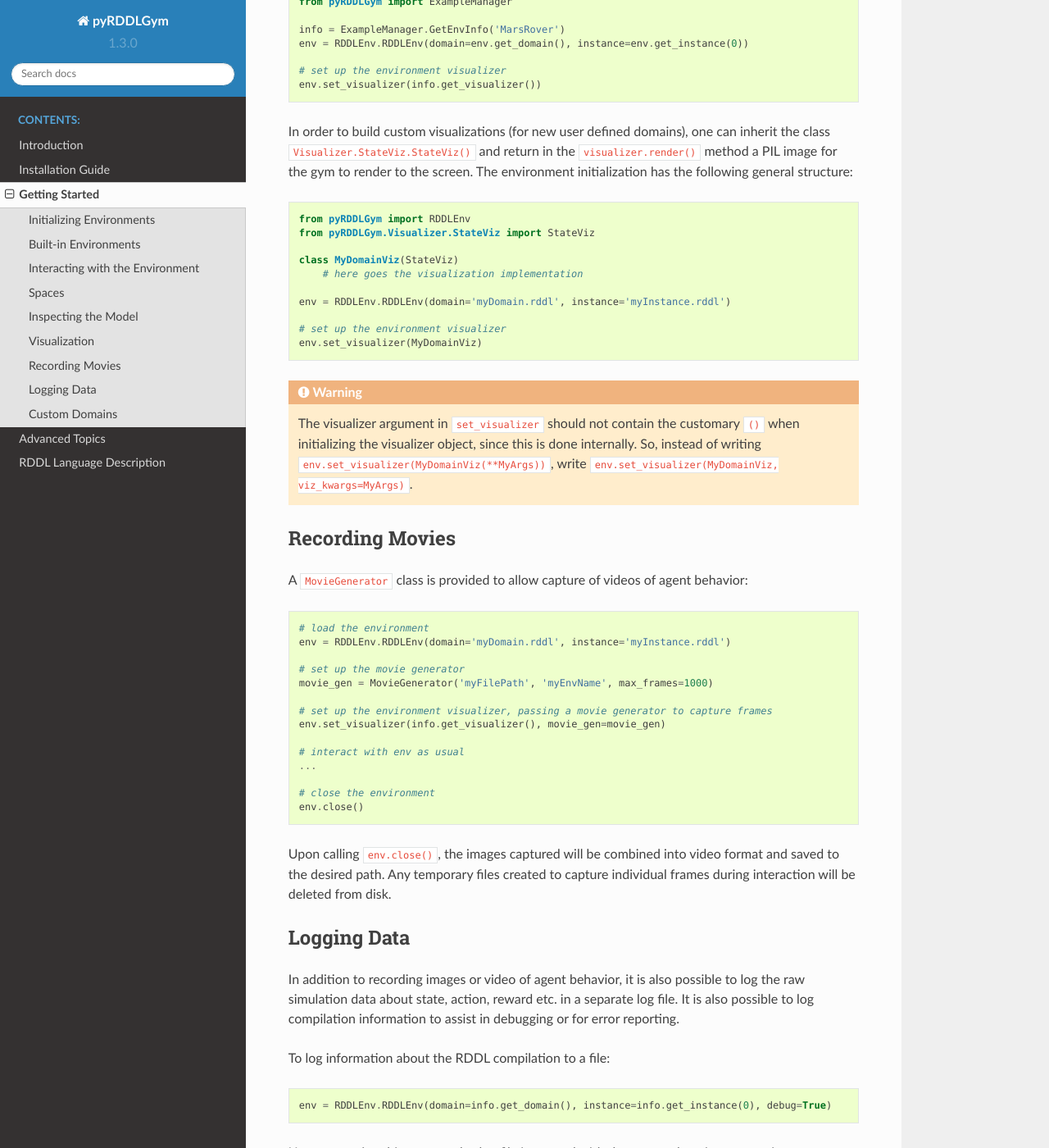
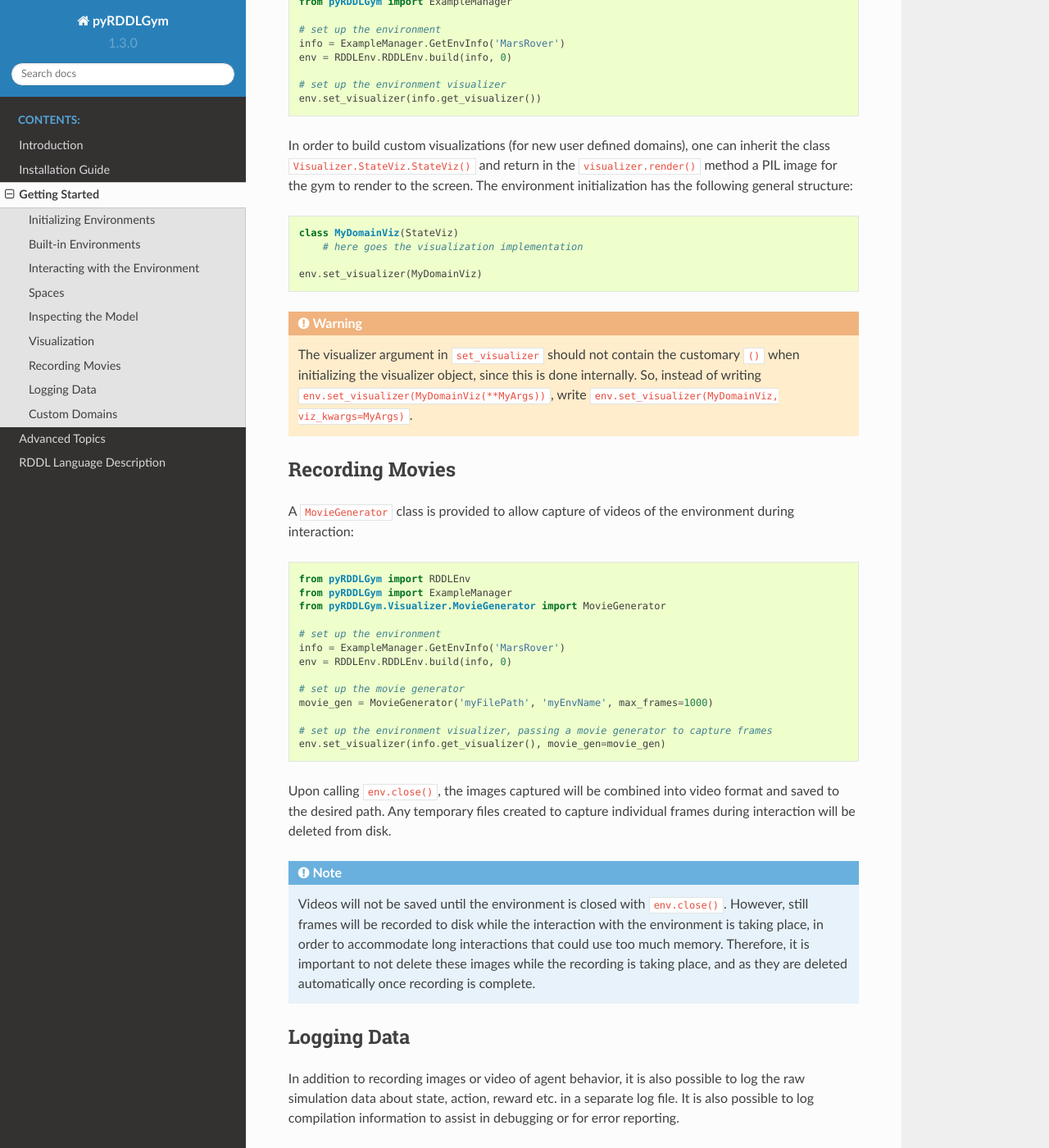
Before and after one commit to pyrddlgym-project/pyRDDLGym, a Sphinx documentation site: the page built from docs/start.rst, in a window 1280 px wide and 1400 px high, scrolled down 4308 px. Shown: the whole window at 82% size. Built offline with Sphinx 7.4.7 and the Read the Docs theme 2.0.0, drawn with Linux system fonts in a browser that asks for light colours; some of the changed text lies outside the part shown.

Commit message:
Update start.rst

```diff
--- a/docs/start.rst
+++ b/docs/start.rst
@@ -70,7 +70,7 @@ To initialize a random agent for example:
 .. code-block:: python
 
     from Policies.Agents import RandomAgent
-    agent = RandomAgent(action_space=env.action_space, num_actions=env.NumConcurrentActions)
+    agent = RandomAgent(action_space=env.action_space, num_actions=env.numConcurrentActions)
 
 Now lets see what a complete agent-environment loop looks like in pyRDDLGym.
 The example below will run the ``MarsRover`` environment for the amount of time steps specified in the instance ``horizon`` field.
@@ -87,7 +87,7 @@ If the ``env.render()`` function is used, we will also see a window pop up rende
     env = RDDLEnv.RDDLEnv.build(info, 0)
 
     # set up a random policy
-    agent = RandomAgent(action_space=env.action_space, num_actions=env.NumConcurrentActions)
+    agent = RandomAgent(action_space=env.action_space, num_actions=env.numConcurrentActions)
 
     # perform a roll-out from the initial state
     # until either termination or the horizon is reached
@@ -197,8 +197,9 @@ Assigning a visualizer for an environment can be done by calling the environment
     from pyRDDLGym import RDDLEnv
     from pyRDDLGym import ExampleManager
 
+    # set up the environment
     info = ExampleManager.GetEnvInfo('MarsRover')
-    env = RDDLEnv.RDDLEnv(domain=env.get_domain(), instance=env.get_instance(0))
+    env = RDDLEnv.RDDLEnv.build(info, 0)
 
     # set up the environment visualizer
     env.set_visualizer(info.get_visualizer())
@@ -209,15 +210,9 @@ The environment initialization has the following general structure:
 
 .. code-block:: python
 
-    from pyRDDLGym import RDDLEnv
-    from pyRDDLGym.Visualizer.StateViz import StateViz
-
     class MyDomainViz(StateViz)
         # here goes the visualization implementation
 
-    env = RDDLEnv.RDDLEnv(domain='myDomain.rddl', instance='myInstance.rddl')
-
-    # set up the environment visualizer
     env.set_visualizer(MyDomainViz)
 
 .. warning::
@@ -227,12 +222,17 @@ The environment initialization has the following general structure:
 Recording Movies
 --------------------------
 
-A ``MovieGenerator`` class is provided to allow capture of videos of agent behavior:
+A ``MovieGenerator`` class is provided to allow capture of videos of the environment during interaction:
 
 .. code-block:: python
 
-    # load the environment
-    env = RDDLEnv.RDDLEnv(domain='myDomain.rddl', instance='myInstance.rddl')
+    from pyRDDLGym import RDDLEnv
+    from pyRDDLGym import ExampleManager
+    from pyRDDLGym.Visualizer.MovieGenerator import MovieGenerator
+
+    # set up the environment
+    info = ExampleManager.GetEnvInfo('MarsRover')
+    env = RDDLEnv.RDDLEnv.build(info, 0)
 
     # set up the movie generator
     movie_gen = MovieGenerator('myFilePath', 'myEnvName', max_frames=1000)
@@ -240,14 +240,13 @@ A ``MovieGenerator`` class is provided to allow capture of videos of agent behav
     # set up the environment visualizer, passing a movie generator to capture frames
     env.set_visualizer(info.get_visualizer(), movie_gen=movie_gen)
 
-    # interact with env as usual
-    ...
-
-    # close the environment
-    env.close()
-
 Upon calling ``env.close()``, the images captured will be combined into video format and saved to the desired path.
 Any temporary files created to capture individual frames during interaction will be deleted from disk.
+
+.. note::
+   Videos will not be saved until the environment is closed with ``env.close()``. However, still frames will be recorded
+   to disk while the interaction with the environment is taking place, in order to accommodate long interactions that could use too much memory.
+   Therefore, it is important to not delete these images while the recording is taking place, and as they are deleted automatically once recording is complete.
 
 Logging Data
 --------------------------
@@ -260,7 +259,7 @@ To log information about the RDDL compilation to a file:
 
 .. code-block:: python
 
-	env = RDDLEnv.RDDLEnv(domain=info.get_domain(), instance=info.get_instance(0), debug=True)
+	env = RDDLEnv.RDDLEnv.build(info, instance, debug=True)
 
 Upon executing this command, a log file is created with the name <domain name>_<instance name>.log in the installation's root directory.
 Currently, the following information is written in the generated log file:
@@ -276,8 +275,7 @@ To log simulation data to a file:
 
 .. code-block:: python
 
-	env = RDDLEnv.RDDLEnv(domain=info.get_domain(), instance=info.get_instance(0),
-                              log=True, log_path='path/to/file')
+	env = RDDLEnv.RDDLEnv.build(info, instance, log=True, log_path='path/to/file')
 
 Upon interacting with the environment, a log file is created in the Logs folder in pyRDDLGym.
 
```
